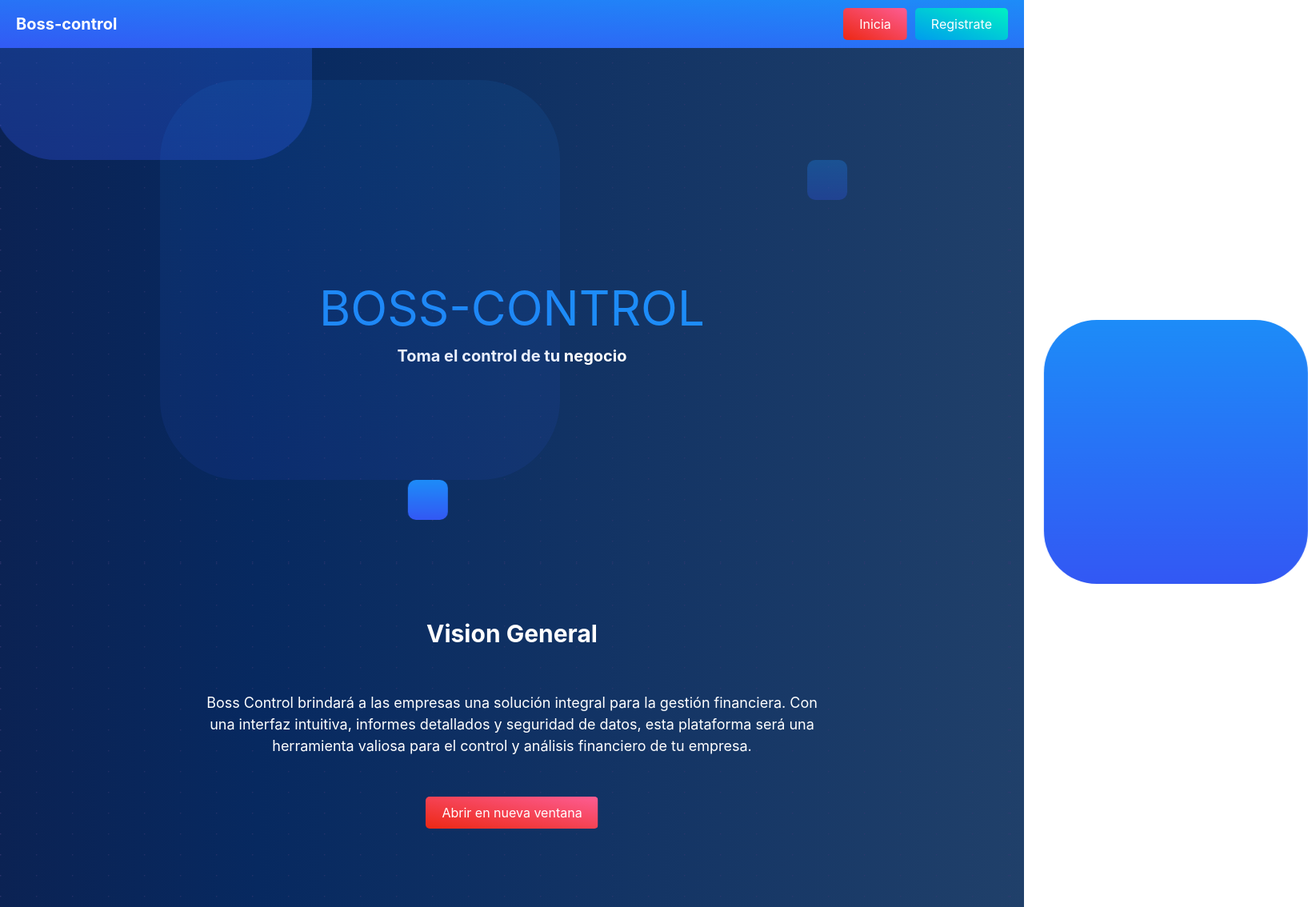
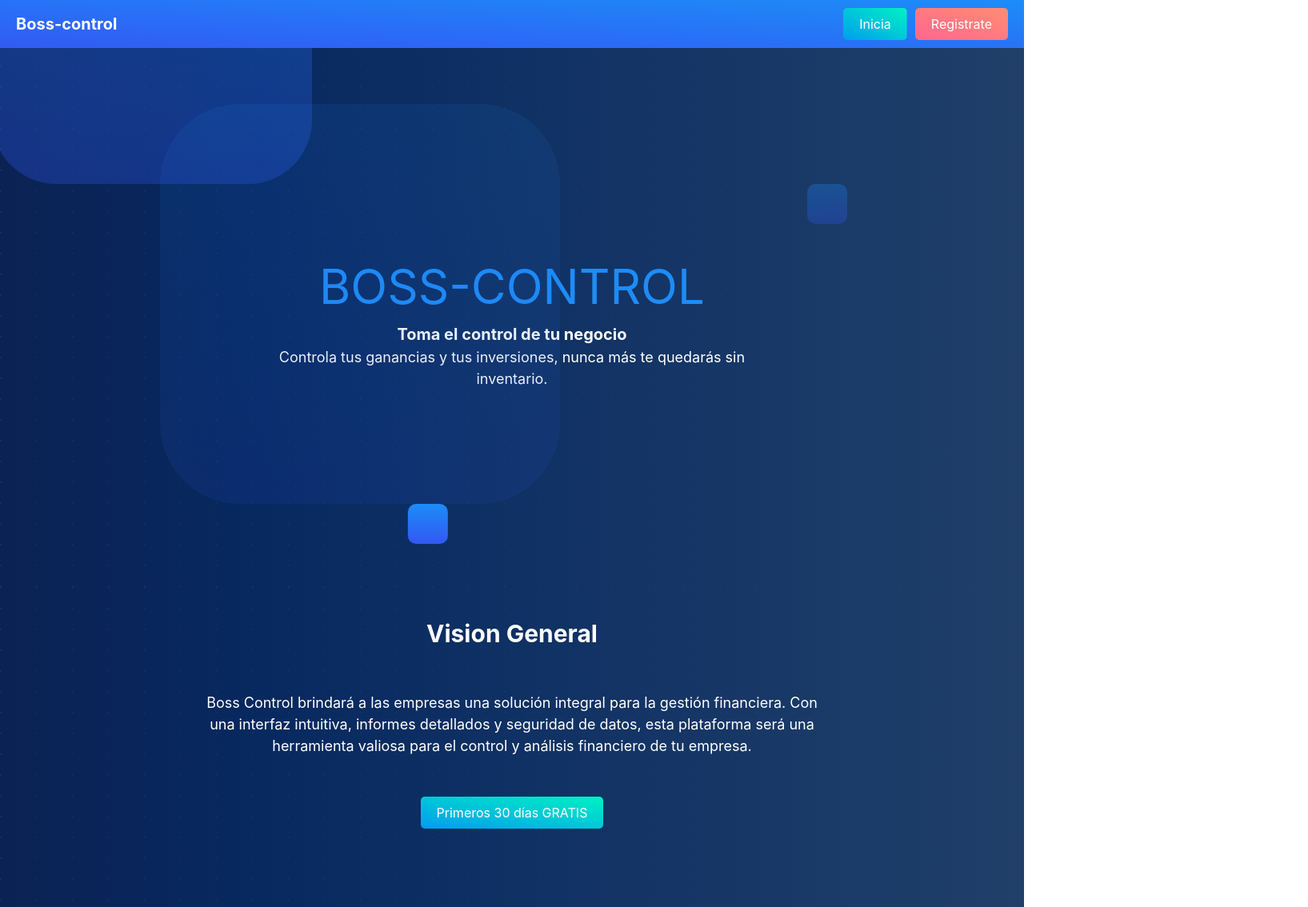
Before and after one commit to miguelMoal/boss-control-landing, a React (Vite) app: page / in a window 1280 px wide. Shown: the top 1134 px of the page at 80% size, 1635 px wide, since content can reach past the window. Built offline with nearby package versions, Linux system fonts and the light colour scheme.

Commit message:
update landing

```diff
--- a/src/App.css
+++ b/src/App.css
@@ -45,6 +45,4 @@
   max-width: 1280px;
   margin: 0;
   padding: 0;
-  display: flex;
-  flex-direction: column;
 }
--- a/src/App.jsx
+++ b/src/App.jsx
@@ -17,6 +17,14 @@ import { colors } from "@/constants";
 function App() {
   return (
     <div className="containerHome">
+      <div
+        style={{
+          height: "100vh",
+          width: "100vw",
+          position: "absolute",
+          overflow: "hidden",
+        }}
+      >
         <SquareFloat top={-200} />
         <SquareFloat top={200} left={1000} size="50px" animationDelay={"4s"} />
         <SquareFloat
@@ -40,6 +48,8 @@ function App() {
           opacity={4}
           animationDelay={"5s"}
         />
+      </div>
+
       <NavBar />
       <Flex
         h="calc(100vh - 60px)"
@@ -48,12 +58,20 @@ function App() {
         align="center"
         justify="center"
       >
-        <Flex direction="column" w="fit-content" align="center" >
-          <Text size="60px" color={colors.secondaryColor}  smallStyles={`font-size: 40px`}>
+        <Flex direction="column" w="fit-content" align="center">
+          <Text
+            size="60px"
+            color={colors.secondaryColor}
+            smallStyles={`font-size: 40px`}
+          >
             BOSS-CONTROL
           </Text>
           <Text size="20px" weight="bold" smallStyles={`font-size: 16px`}>
             Toma el control de tu negocio
+          </Text>
+          <Text size="18px" smallStyles={`font-size: 16px`} w="90%">
+            Controla tus ganancias y tus inversiones, nunca más te quedarás sin
+            inventario.
           </Text>
         </Flex>
       </Flex>
--- a/src/components/NavBar/index.jsx
+++ b/src/components/NavBar/index.jsx
@@ -38,14 +38,14 @@ const NavBar = () => {
       </Text>
       <Flex w="fit-content" gap="10px">
         <CustomButton
-          bg={colors.btnDanger}
+          bg={colors.btnSuccess}
           color="white"
           onClick={() => openLogin()}
         >
           Inicia
         </CustomButton>
         <CustomButton
-          bg={colors.btnSuccess}
+          bg={colors.btnWarning}
           color="white"
           onClick={() => openRegister()}
         >
--- a/src/screens/Analytic.jsx
+++ b/src/screens/Analytic.jsx
@@ -1,10 +1,11 @@
 //components
-import { ScreenBlock, Text } from "@/components";
+import { ScreenBlock, Text, Flex } from "@/components";
 //img
 import analyticScreen from "@/assets/analyticScreen.jpg";
 
 const Analytic = () => {
   return (
+    <Flex style={{ overflow: "hidden" }}>
       <ScreenBlock
         toLeft={false}
         img={analyticScreen}
@@ -13,16 +14,17 @@ const Analytic = () => {
         orderImg={0}
       >
         <Text style={{ textAlign: "start" }} color="white">
-        Esta función es una herramienta imprescindible para empresas que desean
-        comprender mejor su desempeño en ventas y tomar decisiones estratégicas
-        basadas en datos concretos, desglosando las ventas generadas por
-        diferentes períodos de tiempo. La plataforma también ofrece una gráfica
-        visual interactiva que muestra los productos más vendidos. Esta
-        representación visual permite identificar rápidamente los productos que
-        están generando mayores ingresos y aquellos que pueden requerir mayor
-        atención.
+          Esta función es una herramienta imprescindible para empresas que
+          desean comprender mejor su desempeño en ventas y tomar decisiones
+          estratégicas basadas en datos concretos, desglosando las ventas
+          generadas por diferentes períodos de tiempo. La plataforma también
+          ofrece una gráfica visual interactiva que muestra los productos más
+          vendidos. Esta representación visual permite identificar rápidamente
+          los productos que están generando mayores ingresos y aquellos que
+          pueden requerir mayor atención.
         </Text>
       </ScreenBlock>
+    </Flex>
   );
 };
 
--- a/src/screens/Features.jsx
+++ b/src/screens/Features.jsx
@@ -25,10 +25,10 @@ const Features = () => {
       </Text>
       <CustomButton
         color="white"
-        bg={colors.btnDanger}
+        bg={colors.btnSuccess}
         onClick={() => openLogin()}
       >
-        Abrir en nueva ventana
+        Primeros 30 días GRATIS
       </CustomButton>
       <Flex
         justify="space-around"
--- a/src/screens/History.jsx
+++ b/src/screens/History.jsx
@@ -1,10 +1,11 @@
 //components
-import { ScreenBlock, Text } from "@/components";
+import { ScreenBlock, Text, Flex } from "@/components";
 //img
 import historyScreen from "@/assets/historyScreen.jpg";
 
 const History = () => {
   return (
+    <Flex style={{ overflow: "hidden" }}>
       <ScreenBlock
         toLeft={false}
         img={historyScreen}
@@ -19,6 +20,7 @@ const History = () => {
           ventas específicas utilizando los criterios de fecha y hora.
         </Text>
       </ScreenBlock>
+    </Flex>
   );
 };
 
--- a/src/screens/Products.jsx
+++ b/src/screens/Products.jsx
@@ -1,10 +1,11 @@
 //components
-import { ScreenBlock, Text } from "@/components";
+import { ScreenBlock, Text, Flex } from "@/components";
 //Img
 import products from "@/assets/products.jpg";
 
 const Products = () => {
   return (
+    <Flex style={{ overflow: "hidden" }}>
       <ScreenBlock
         toLeft={false}
         img={products}
@@ -13,21 +14,22 @@ const Products = () => {
         orderImg={0}
       >
         <Text color="white" style={{ textAlign: "start" }} mb="10px">
-        Con esta funcion de inventariado altamente efectiva y confiable para la
-        gestión de inventario y control de stock. Con su interfaz intuitiva y
-        capacidad de generar informes detallados, te ayudará a mantener un
+          Con esta funcion de inventariado altamente efectiva y confiable para
+          la gestión de inventario y control de stock. Con su interfaz intuitiva
+          y capacidad de generar informes detallados, te ayudará a mantener un
           inventario organizado, evitar pérdidas y optimizar tu cadena de
           suministro.
         </Text>
         <Text style={{ textAlign: "start" }} color="white">
-        Si buscas una solución integral para la gestión de inventario,esta es la
-        opción ideal para tu empresa.Puedes establecer umbrales máximos para
-        cada producto y recibir alertas cuando el stock alcance esos niveles. El
-        verde te indica que hay suficiente stock, el amarillo te avisa que se
-        está agotando y el rojo te alerta que ya no hay más productos en tu
-        stock.
+          Si buscas una solución integral para la gestión de inventario,esta es
+          la opción ideal para tu empresa.Puedes establecer umbrales máximos
+          para cada producto y recibir alertas cuando el stock alcance esos
+          niveles. El verde te indica que hay suficiente stock, el amarillo te
+          avisa que se está agotando y el rojo te alerta que ya no hay más
+          productos en tu stock.
         </Text>
       </ScreenBlock>
+    </Flex>
   );
 };
 
--- a/src/screens/Reinvest.jsx
+++ b/src/screens/Reinvest.jsx
@@ -1,10 +1,11 @@
 //components
-import { ScreenBlock, Text } from "@/components";
+import { ScreenBlock, Text, Flex } from "@/components";
 //img
 import reinvestScreen from "@/assets/reinvestScreen.jpg";
 
 const Reinvest = () => {
   return (
+    <Flex style={{ overflow: "hidden" }}>
       <ScreenBlock
         title={"Invierte de forma eficaz"}
         img={reinvestScreen}
@@ -13,19 +14,20 @@ const Reinvest = () => {
         orderImg={1}
       >
         <Text style={{ textAlign: "start" }} color="white" mb="10px">
-        Esta funcion esta diseñada para ayudarte a tomar decisiones de inversión
-        y maximizar tus ganancias sin exceder tu presupuesto de acuerdo a los
-        costos obtenidos con aterioridad. Si estás buscando una forma
-        inteligente de invertir tu dinero, esta herramienta te brinda la
+          Esta funcion esta diseñada para ayudarte a tomar decisiones de
+          inversión y maximizar tus ganancias sin exceder tu presupuesto de
+          acuerdo a los costos obtenidos con aterioridad. Si estás buscando una
+          forma inteligente de invertir tu dinero, esta herramienta te brinda la
           asistencia y orientación necesarias para lograrlo.
         </Text>
         <Text style={{ textAlign: "start" }} color="white">
-        Podras poner un limite de presupuesto si asi lo deseas y el semaforo de
-        productos te ayudara a saber que productos ya no tienen disposicion en
-        tu stock y cuales estan por agotarse lo que te brindara claridad sobre
-        cómo distribuir tu presupuesto entre diferentes productos.
+          Podras poner un limite de presupuesto si asi lo deseas y el semaforo
+          de productos te ayudara a saber que productos ya no tienen disposicion
+          en tu stock y cuales estan por agotarse lo que te brindara claridad
+          sobre cómo distribuir tu presupuesto entre diferentes productos.
         </Text>
       </ScreenBlock>
+    </Flex>
   );
 };
 
--- a/src/screens/Sale.jsx
+++ b/src/screens/Sale.jsx
@@ -5,7 +5,7 @@ import SaleScreen from "@/assets/saleScreen.jpg";
 
 const Sale = () => {
   return (
-    <Flex>
+    <Flex style={{ overflow: "hidden" }}>
       <ScreenBlock
         img={SaleScreen}
         toLeft={true}
--- a/src/screens/Users.jsx
+++ b/src/screens/Users.jsx
@@ -5,6 +5,7 @@ import usersScreen from "@/assets/usersScreen.jpg";
 
 const Users = () => {
   return (
+    <Flex style={{ overflow: "hidden" }}>
       <ScreenBlock
         title={"Delega responsabilidades a tus colaboradores"}
         img={usersScreen}
@@ -12,15 +13,16 @@ const Users = () => {
         alignTitle="start"
       >
         <Text style={{ textAlign: "start" }} color="white">
-        La plataforma permitirá al administrador crear perfiles de colaboradores
-        y asignar permisos segun convenga. La administración de permisos
-        proporcionará un control más preciso y seguro sobre quién puede acceder
-        y modificar la información relacionada con las ventas, ingresos y
-        egresos de la empresa. Esto mejorará la colaboración, facilitará la
-        asignación de responsabilidades y garantizará la integridad de los datos
-        dentro del sistema.
+          La plataforma permitirá al administrador crear perfiles de
+          colaboradores y asignar permisos segun convenga. La administración de
+          permisos proporcionará un control más preciso y seguro sobre quién
+          puede acceder y modificar la información relacionada con las ventas,
+          ingresos y egresos de la empresa. Esto mejorará la colaboración,
+          facilitará la asignación de responsabilidades y garantizará la
+          integridad de los datos dentro del sistema.
         </Text>
       </ScreenBlock>
+    </Flex>
   );
 };
 
```
Also changed, not shown: src/components/ScreenBlock/index.jsx (+7 -2 lines). Lines whose indentation alone changed are shown as unchanged.
